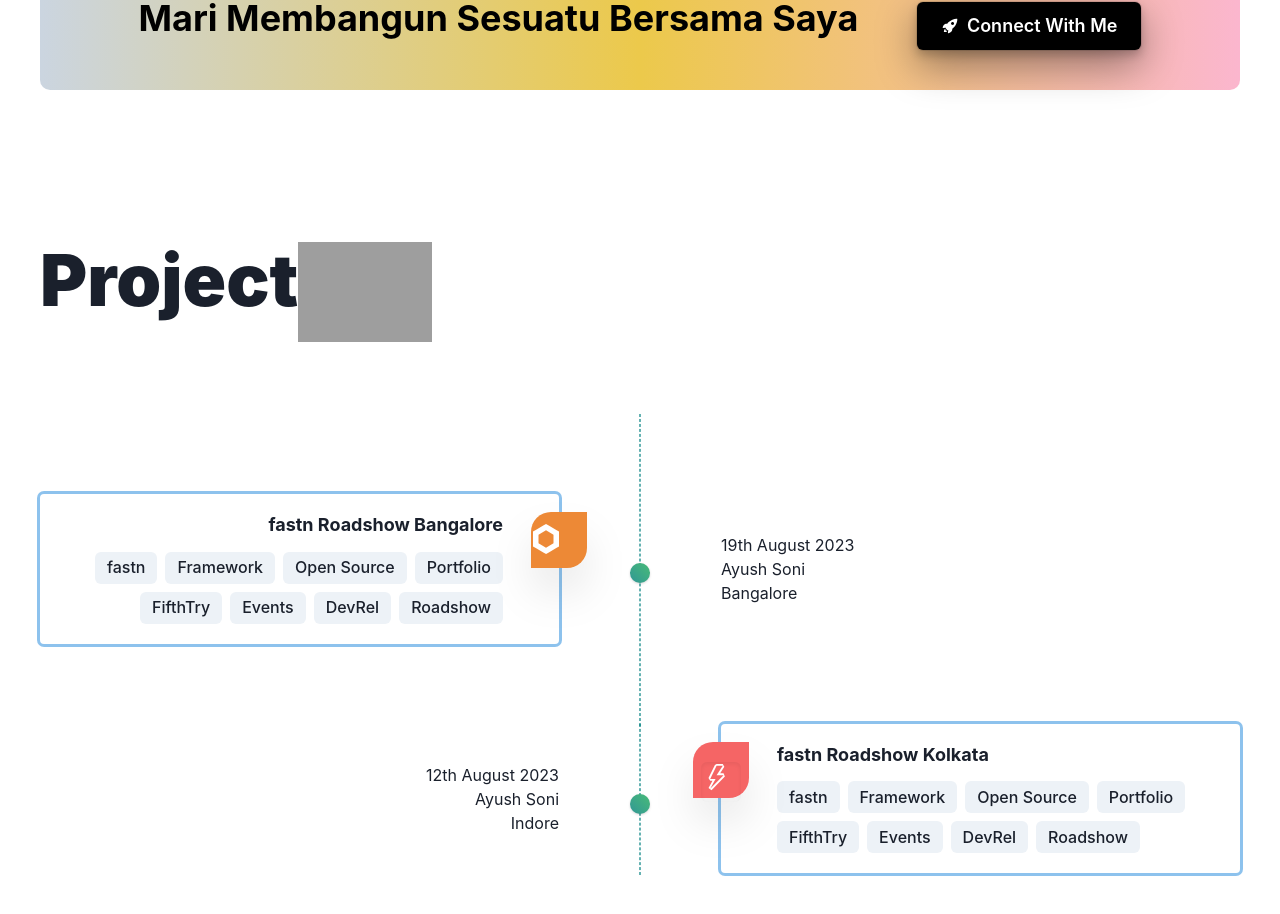
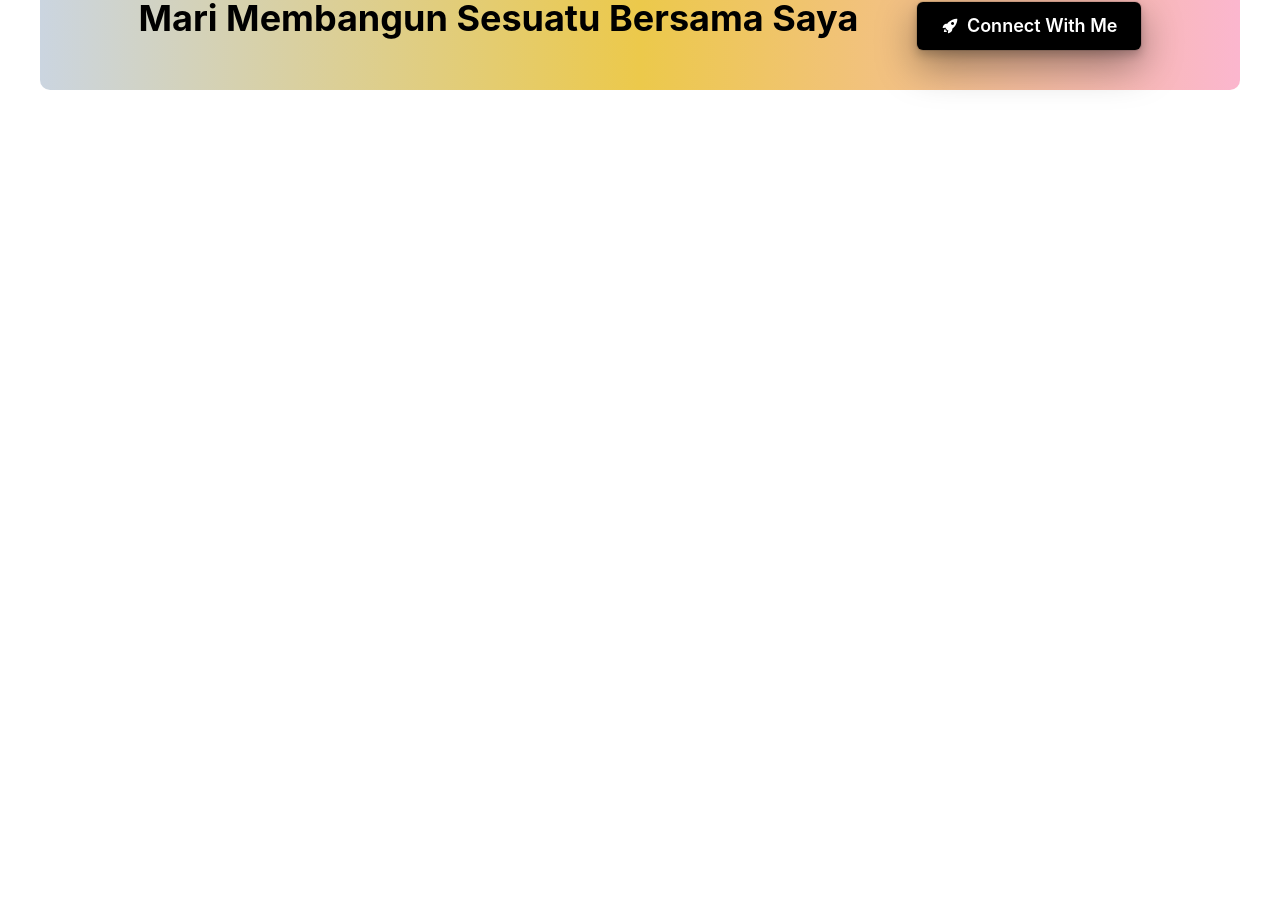
Before and after one commit to kallera002/react-docker, a React (Vite) app: page /home in a window 1280 px wide. Shown: the part 2731-3645 px from the top of the page. After the commit the page ends 2877 px from the top, so only its background shows below. Built offline with nearby package versions, Linux system fonts and the light colour scheme; grey boxes are pictures that could not be loaded.

Commit message:
hide project Section

```diff
--- a/src/moduls/home/HomeComponent.tsx
+++ b/src/moduls/home/HomeComponent.tsx
@@ -14,7 +14,7 @@
       <SkillComponent />
       <EasyDevelopmentComponent />
       <ConnectWithMeComponent />
-      <ProjectComponent />
+      {/* <ProjectComponent /> */}
     </Fragment>
   )
 }
```
